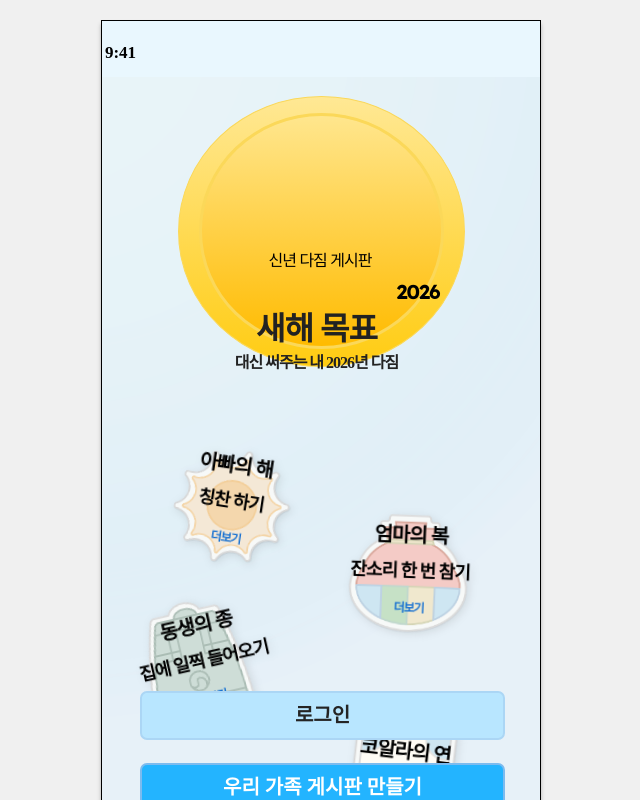
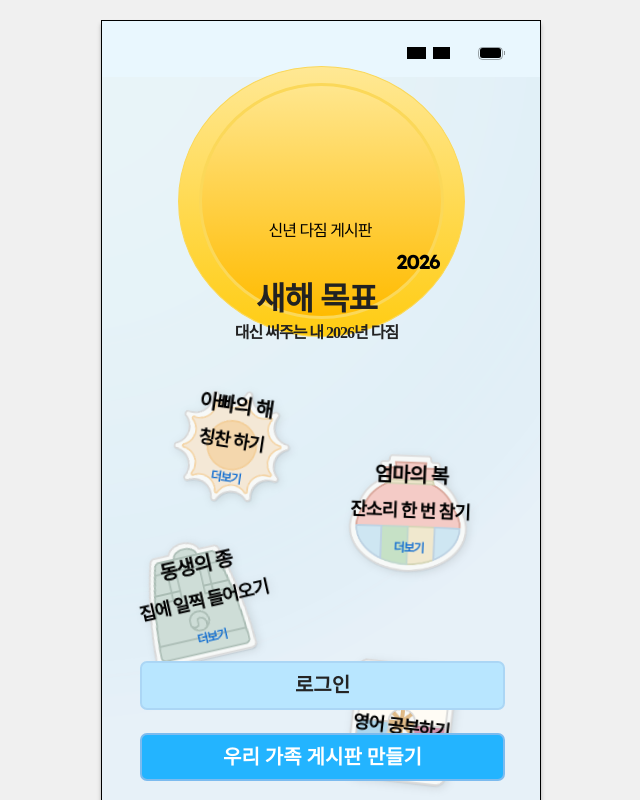
Before and after one commit to 9oormthon-univ/2025_SEASONTHON_TEAM_15_FE, a React (Create React App) app: page / in a window 1280 px wide. Shown: the top 800 px of the page, without its empty margins (319-959 px from the left). Built offline with nearby package versions, Linux system fonts and the light colour scheme.

Commit message:
9:41 시간 표시 제거 및 전체 레이아웃 상향 조정

```diff
--- a/src/components/LandingPage.css
+++ b/src/components/LandingPage.css
@@ -150,7 +150,7 @@
     position: absolute;
     width: 100%;
     height: 300px;
-    top: 60px;
+    top: 30px;
     display: flex;
     justify-content: center;
     align-items: center;
@@ -265,7 +265,7 @@
     position: relative;
     width: 100%;
     height: 400px;
-    top: 180px;
+    top: 150px;
 }
 
 /* 목표 카드 */
@@ -339,7 +339,7 @@
     width: 365px;
     height: 120px;
     left: 38px;
-    top: 670px;
+    top: 640px;
     display: flex;
     flex-direction: column;
     gap: 23px;
--- a/src/components/LandingPage.tsx
+++ b/src/components/LandingPage.tsx
@@ -56,28 +56,28 @@ const LandingPage: React.FC = () => {
             goal: '칭찬 하기',
             image: '/해.png',
             rotation: 8.5,
-            position: { left: '4px', top: '200px' },
+            position: { left: '4px', top: '170px' },
         },
         {
             title: '엄마의 복',
             goal: '잔소리 한 번 참기',
             image: '/아트보드 5 2.png',
             rotation: 2.21,
-            position: { left: '183px', top: '270px' },
+            position: { left: '183px', top: '240px' },
         },
         {
             title: '동생의 종',
             goal: '집에 일찍 들어오기',
             image: '/종.png',
             rotation: -12.86,
-            position: { left: '-23px', top: '360px' },
+            position: { left: '-23px', top: '330px' },
         },
         {
             title: '코알라의 연',
             goal: '영어 공부하기',
             image: '/연.png',
             rotation: 6.58,
-            position: { left: '176px', top: '470px' },
+            position: { left: '176px', top: '440px' },
             showMore: false,
         },
     ];
@@ -94,7 +94,6 @@ const LandingPage: React.FC = () => {
         >
             <div className="status-bar">
                 <div className="status-bar-content">
-                    <div className="time">9:41</div>
                     <div className="dynamic-island"></div>
                     <div className="levels">
                         <div className="cellular"></div>
```
